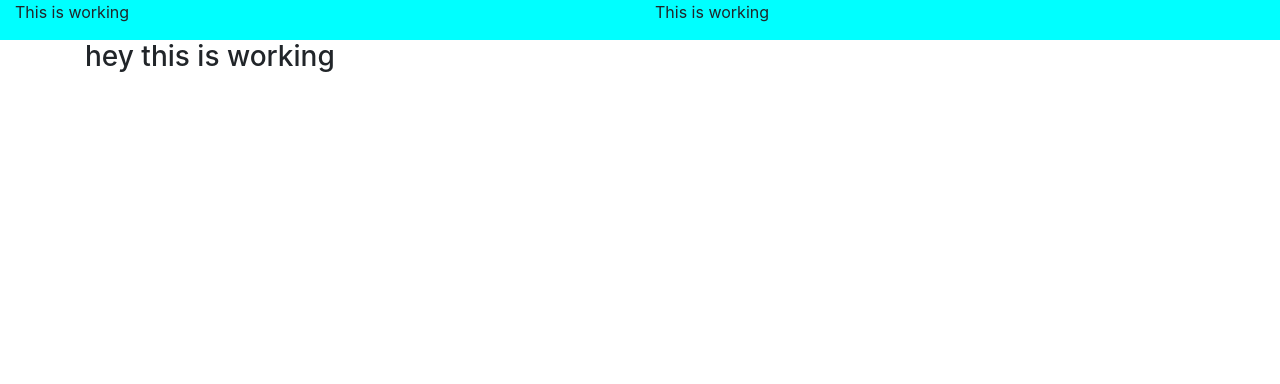
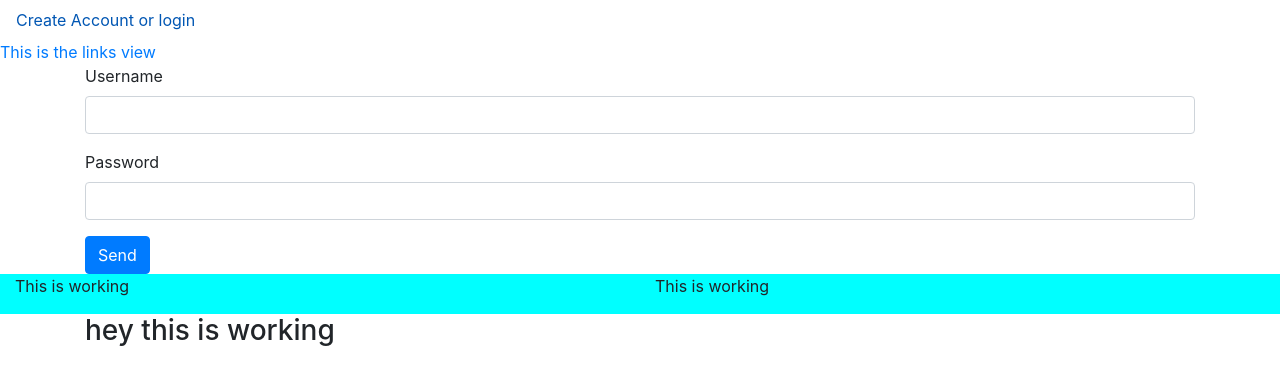
Before and after one commit to nico-olivares/webkey, a React (Create React App) app: page /auth in a window 1280 px wide. Shown: the top 384 px of the page. Built offline with nearby package versions, Linux system fonts and the light colour scheme; no server answers.

Commit message:
adding initial react routes on register and links

```diff
--- a/src/components/App.js
+++ b/src/components/App.js
@@ -1,8 +1,11 @@
 import React, { useState, useEffect } from 'react';
 import Header from '../components/Header';
 import Footer from '../components/Footer';
+import { BrowserRouter as Router, Route, Link } from 'react-router-dom';
+import Auth from '../pages/Auth'
 import 'bootstrap/dist/css/bootstrap.min.css';
 import { getSomething } from '../api';
+import Links from '../pages/Links';
 
 const App = () => {
     const [message, setMessage] = useState('');
@@ -20,6 +23,12 @@ const App = () => {
     return (
         <div className='App'>
             <>
+                <Router>
+                    <Link className="nav-link" to="/auth">Create Account or login</Link>
+                    <Link to="/" >This is the links view</Link>
+                    <Route path='/auth' exact render={() => <Auth />} />
+                    <Route path='/' exact render={() => <Links />}>Home</Route>
+                </Router>
                 <Header />
                 <Footer />
             </>
--- a/src/pages/Auth.js
+++ b/src/pages/Auth.js
@@ -0,0 +1,35 @@
+import React from 'react';
+import { BrowserRouter as Router, Route, Link, redirect } from 'react-router-dom';
+import Container from 'react-bootstrap/Container';
+import Row from 'react-bootstrap/esm/Row'
+import Col from 'react-bootstrap/esm/Col'
+import Form from 'react-bootstrap/esm/Form'
+import Button from 'react-bootstrap/Button'
+
+
+
+function Auth() {
+    return (
+        <Container>
+            <Form>
+                <Form.Group>
+                    <Form.Label htmlFor="username">Username</Form.Label>
+                    <Form.Control id="username" name="username" type="text" value="" />
+                </Form.Group>
+
+
+                <Form.Group>
+                    <Form.Label htmlFor="password">Password</Form.Label>
+                    <Form.Control id="password" name="Password" type="text" value="" />
+                </Form.Group>
+
+
+                <Button className="d-inline-block" variant="primary" type="submit" >
+                    Send
+                        </Button>
+            </Form>
+        </Container>
+    )
+
+}
+export default Auth
--- a/src/pages/Links.js
+++ b/src/pages/Links.js
@@ -0,0 +1,18 @@
+import React from 'react';
+import { BrowserRouter as Router, Route, Link, redirect } from 'react-router-dom';
+import Container from 'react-bootstrap/Container';
+import Row from 'react-bootstrap/esm/Row'
+import Col from 'react-bootstrap/esm/Col'
+import Form from 'react-bootstrap/esm/Form'
+import Button from 'react-bootstrap/Button'
+
+function Links() {
+    return (
+        <Container>
+            <p>This is the Links page </p>
+
+        </Container>
+    )
+}
+
+export default Links
```
